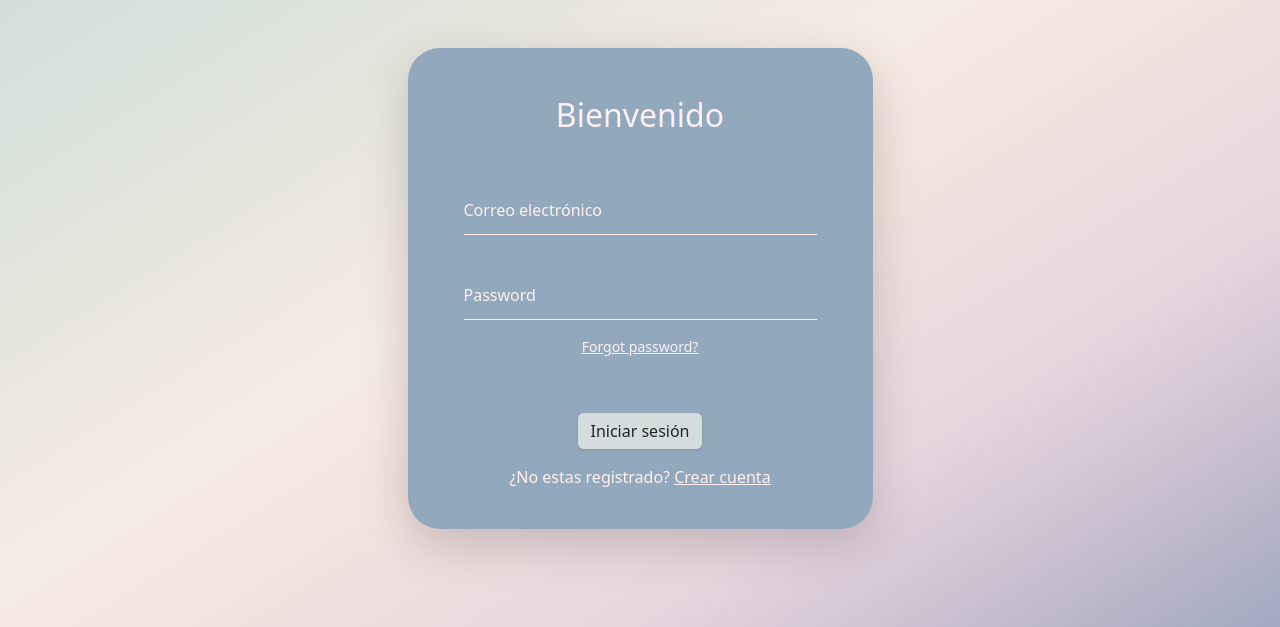
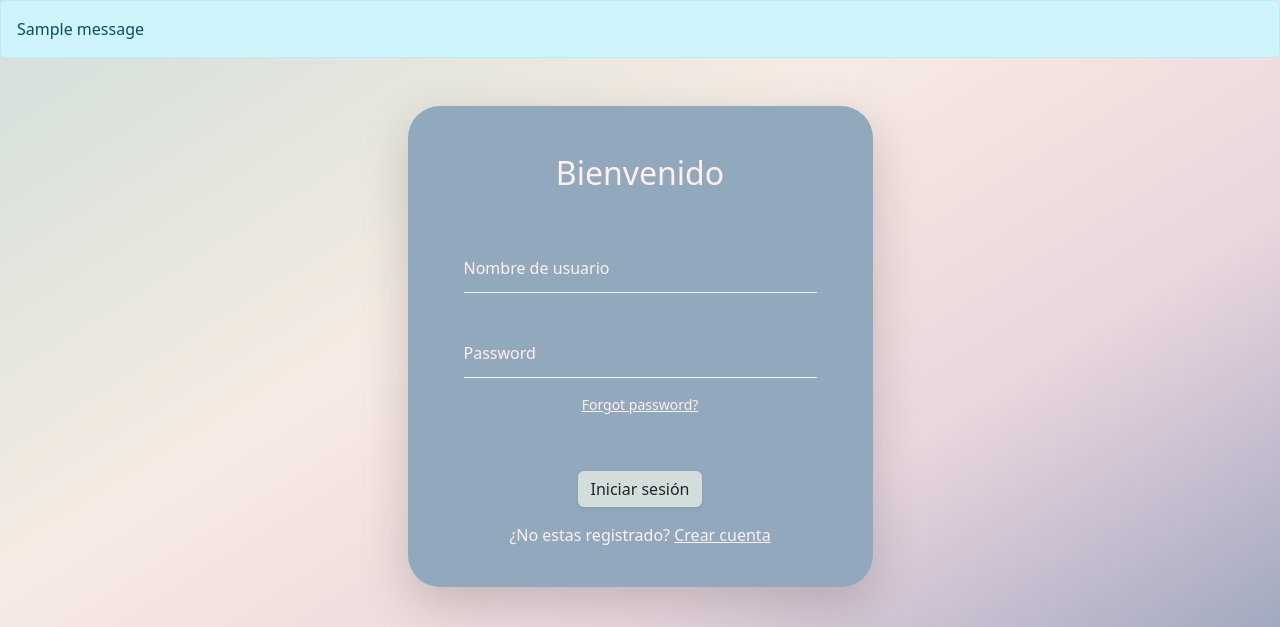
Before and after one commit to Hcatmin/FcFoods, a Django app: page /login/ in a window 1280 px wide. Shown: the top 627 px of the page. Run offline with Django 4.2, Linux system fonts and the light colour scheme; tables that the repository leaves empty hold one stand-in row (values such as "Sample post"); one stand-in notice (Sample message) is shown.

Commit message:
fix: se arregla el login y se modifican los colores del template perfil

```diff
--- a/foodproject/foodproject/urls.py
+++ b/foodproject/foodproject/urls.py
@@ -20,7 +20,7 @@ from reviews.views import home, perfil, register_user, login_request, lista_de_r
 
 urlpatterns = [
     path('admin/', admin.site.urls),
-    path('home/', home),
+    path('home/', home, name="home"),
     path('profile/', perfil),
     path('register', register_user, name='register_user'),
     path('accounts/', include('django.contrib.auth.urls')),
--- a/foodproject/reviews/views.py
+++ b/foodproject/reviews/views.py
@@ -50,18 +50,17 @@ def login_request(request):
     if request.method == "POST":
         form = AuthenticationForm(request, data=request.POST)
         if form.is_valid():
-            username = form.cleaned_data.get('mail')
+            username = form.cleaned_data.get('username')
             password = form.cleaned_data.get('password')
             user = authenticate(username=username, password=password)
             if user is not None:
                 login(request, user)
-                messages.info(request, f"You are now logged in as {username}.")
-                print("gola")
+                messages.info(request, f"Te has logueado como {username}.")
                 return redirect("home")
             else:
-                messages.error(request,"Invalid username or password.")
+                messages.error(request,"Usuario o contraseña inválidos.")
         else:
-            messages.error(request,"Invalid username or password.")
+            messages.error(request,"Usuario o contraseña inválidos")
     form = AuthenticationForm()
     return render(request=request, template_name="registration/login.html", context={"login_form":form})
 
--- a/foodproject/templates/perfil.html
+++ b/foodproject/templates/perfil.html
@@ -9,7 +9,7 @@
 </head>
 <body>
   <div class="container">
-    <div class="img" style="    background-color: #D3DEDC;
+    <div class="img" style="    background-color: #FFEFEF;
       height: 150px;background-size: cover;">
     </div>
     <div class="card social-prof">
--- a/foodproject/templates/registration/login.html
+++ b/foodproject/templates/registration/login.html
@@ -13,18 +13,22 @@
   <link href="https://cdn.jsdelivr.net/npm/bootstrap@5.2.1/dist/css/bootstrap.min.css" rel="stylesheet"
     integrity="sha384-iYQeCzEYFbKjA/T2uDLTpkwGzCiq6soy8tYaI1GyVh/UjpbCx/TYkiZhlZB6+fzT" crossorigin="anonymous">
   <link rel="stylesheet" type="text/css" href="../../static/css/registration/style.css">
-
 </head>
 
 <body>
+{% if messages %}
+  {% for message in messages %}
+    <div class="alert alert-info">{{message}}</div>
+  {% endfor %}
+{% endif %}
   <div class="container-sm my-5">
     <div class="col-12 col-md-8 col-lg-6 col-xl-5 text-center mx-auto rounded-5 px-2 py-4 shadow-lg login-box ">
       <h2 class="mt-4">Bienvenido</h2>
       <form method="POST">
         {% csrf_token %}
         <div class="mb-3 mx-4 mx-sm-5 my-5 text-start">
-          <label for="" class="form-label">Correo electrónico</label>
-          <input type="email" class="form-control bg-transparent text-white" name="mail" id="mail" aria-describedby="emailHelpId" placeholder="abc@mail.com">
+          <label for="" class="form-label">Nombre de usuario</label>
+          <input class="form-control bg-transparent text-white" name="username" id="username" aria-describedby="emailHelpId" placeholder=" ">
         </div>
         <div class="mb-3 mx-4 mx-sm-5 my-5 text-start">
           <label for="" class="form-label">Password</label>
@@ -33,7 +37,7 @@
         <p class="small mb-5 pb-lg-2"><a class="" href="#!">Forgot password?</a></p>
         <p class=""><button type="submit" class="btn shadow-sm">Iniciar sesión</button></p>
       </form>
-      <p class="register">¿No estas registrado? <a href="#">Crear cuenta</a></p>
+      <p class="register">¿No estas registrado? <a href="{% url 'register_user' %}">Crear cuenta</a></p>
     </div>
   </div>
   <!-- Bootstrap JavaScript Libraries -->
```
Also changed, not shown: foodproject/static/css/perfil.css (+5 -5 lines), foodproject/db.sqlite3, foodproject/static/css/registration/style.css (line endings or trailing spaces).
